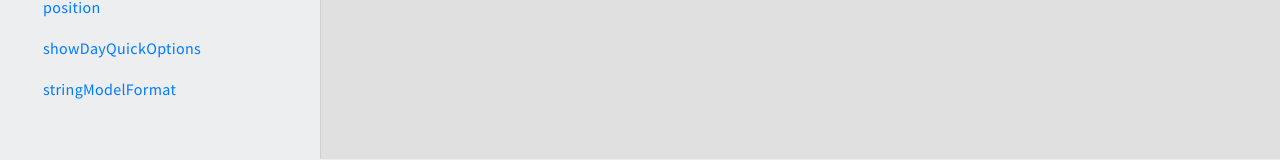
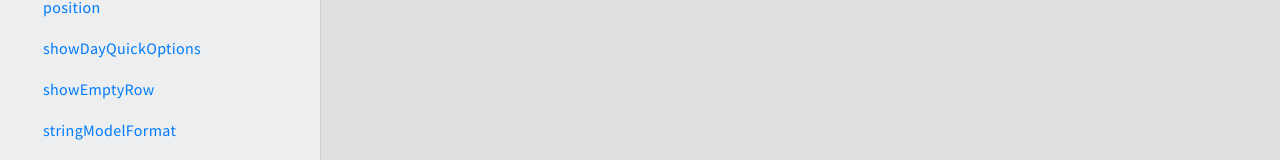
Before and after one commit to IckleChris/ic-datepicker, an Angular app in the folder demo/: page /options in a window 1280 px wide. Shown: the part 641-801 px from the top of the page. Built offline with nearby package versions, Linux system fonts and the light colour scheme; a small style sheet from the web is missing; what ic-datepicker, ng2-markdown-to-html would draw is missing.

Commit message:
Adds documentation page for the newly added showEmptyRow config option

```diff
--- a/demo/src/app/components/ic-demo-options/ic-demo-options.component.ts
+++ b/demo/src/app/components/ic-demo-options/ic-demo-options.component.ts
@@ -25,6 +25,7 @@ export class IcDemoOptionsComponent implements OnInit {
     { label: 'modelType' },
     { label: 'position' },
     { label: 'showDayQuickOptions' },
+    { label: 'showEmptyRow' },
     { label: 'stringModelFormat' },
   ];
 
```
Also changed, not shown: demo/src/assets/docs/options/showEmptyRow.md (added, +9 -0 lines).
